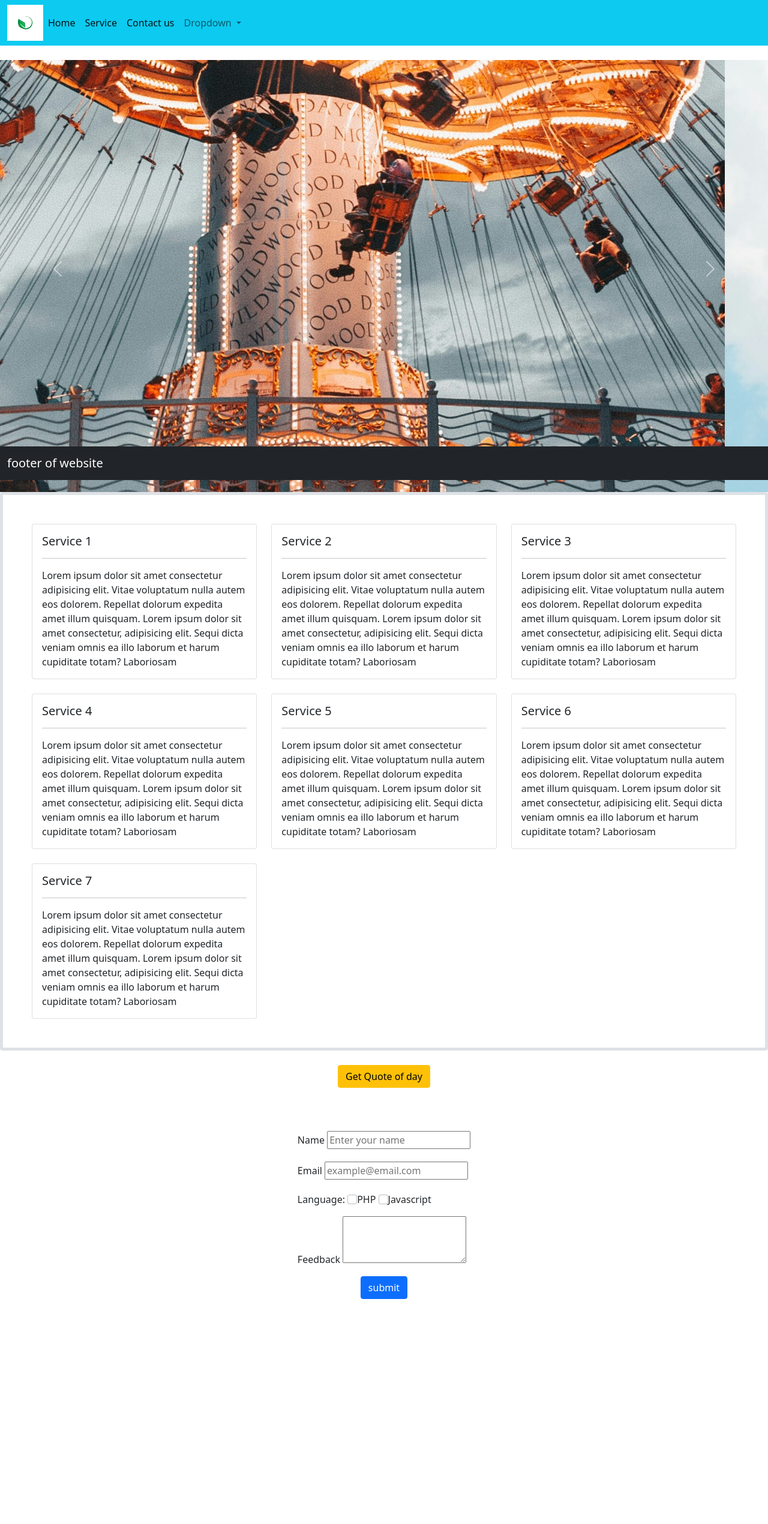
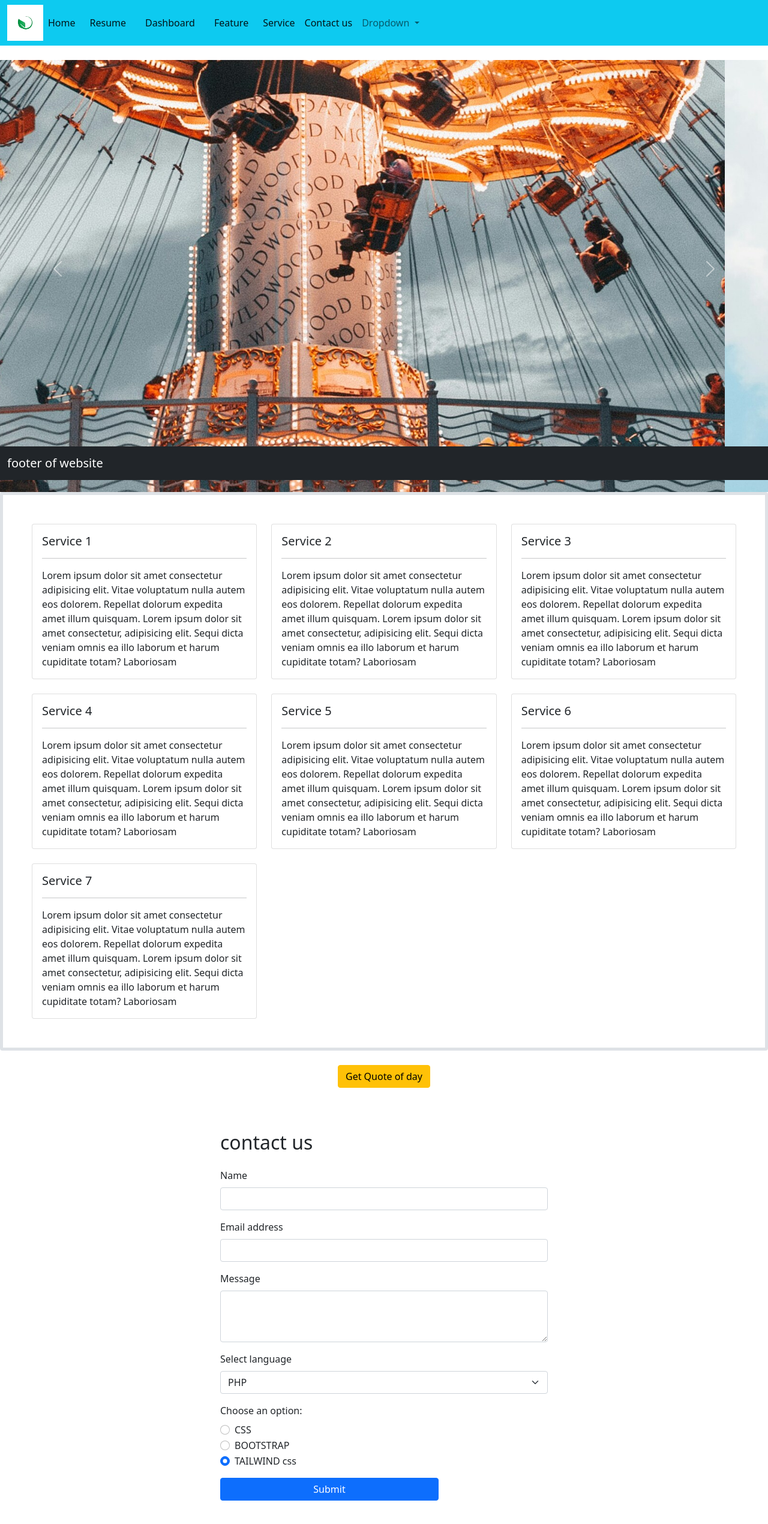
Before and after one commit to vipuls26/internship, a plain HTML site: page css/multipage/home.html in a window 1280 px wide. Shown: the whole page at 60% size. Before the commit the page ends 2261 px from the top, so only its background shows below. Drawn offline with nearby package versions, Linux system fonts and the light colour scheme.

```diff
--- a/css/multipage/home.html
+++ b/css/multipage/home.html
@@ -1,4 +1,4 @@
-<!DOCTYPE html>
+<!doctype html>
 <html lang="en">
   <head>
     <meta charset="UTF-8" />
@@ -49,6 +49,33 @@
             </li>
 
                  <li class="nav-item">
+              <a
+                class="nav-link active mx-2"
+                aria-current="page"
+                href="resume.html"
+                >Resume</a
+              >
+            </li>
+
+            <li class="nav-item">
+              <a
+                class="nav-link active mx-2"
+                aria-current="page"
+                href="dashboard.html"
+                >Dashboard</a
+              >
+            </li>
+
+            <li class="nav-item">
+              <a
+                class="nav-link active mx-2"
+                aria-current="page"
+                href="feature.html"
+                >Feature</a
+              >
+            </li>
+
+            <li class="nav-item">
               <a class="nav-link active" aria-current="page" href="#service"
                 >Service</a
               >
@@ -59,6 +86,8 @@
                 >Contact us</a
               >
             </li>
+
+
 
             <li class="nav-item dropdown">
               <a
@@ -72,9 +101,9 @@
                 Dropdown
               </a>
               <ul class="dropdown-menu" aria-labelledby="navbarDropdown">
-                <li><a class="dropdown-item" href="#">Service</a></li>
+                <li><a class="dropdown-item" href="#service">Service</a></li>
                 <li><hr class="dropdown-divider" /></li>
-                <li><a class="dropdown-item" href="#">Contact</a></li>
+                <li><a class="dropdown-item" href="#contact">Contact</a></li>
               </ul>
             </li>
           </ul>
@@ -133,13 +162,9 @@
       </button>
     </div>
 
-
-
-
     <!-- services section -->
     <div id="service" class="card p-5 border border-5">
       <div class="row g-4">
-
         <div class="col-sm-4">
           <div class="card">
             <div class="card-body">
@@ -187,7 +212,6 @@
             </div>
           </div>
         </div>
-
 
         <div class="col-sm-4">
           <div class="card">
@@ -252,7 +276,6 @@
             </div>
           </div>
         </div>
-
       </div>
     </div>
 
@@ -260,83 +283,130 @@
     <!-- Button trigger modal -->
 
     <div class="text-center">
-<button type="button" class="btn btn-warning mt-4" data-bs-toggle="modal" data-bs-target="#Modal">
+      <button
+        type="button"
+        class="btn btn-warning mt-4"
+        data-bs-toggle="modal"
+        data-bs-target="#Modal"
+      >
         Get Quote of day
       </button>
     </div>
 
     <!-- Modal -->
-<div class="modal fade" id="Modal" tabindex="-1" aria-labelledby="exampleModalLabel" aria-hidden="true">
+    <div
+      class="modal fade"
+      id="Modal"
+      tabindex="-1"
+      aria-labelledby="exampleModalLabel"
+      aria-hidden="true"
+    >
       <div class="modal-dialog">
         <div class="modal-content">
           <div class="modal-header">
             <h5 class="modal-title" id="exampleModalLabel">Quote of day</h5>
-        <button type="button" class="btn-close" data-bs-dismiss="modal" aria-label="Close"></button>
+            <button
+              type="button"
+              class="btn-close"
+              data-bs-dismiss="modal"
+              aria-label="Close"
+            ></button>
           </div>
           <div class="modal-body">
-        <p class="bg-info">Measure what is measurable, and make measurable what is not so.</p>
+            <p class="bg-info">
+              Measure what is measurable, and make measurable what is not so.
+            </p>
           </div>
-
         </div>
       </div>
     </div>
 
     <br />
     <!-- contact section -->
-    <div id="contact" class="d-flex justify-content-center mt-5 mb-5">
 
+    <div id="contact">
 
-    <form action="#" class="needs-validatation mb-5">
+    <div class="container mt-5">
+    <div class="row justify-content-center">
+        <div class="col-md-6">
+            <h2 class="mb-4">contact us</h2>
+            <form>
+
               <div class="mb-3">
-          <label for="name" class="form-label">Name</label>
-          <input
-            type="text"
-            name="name"
-            class="form-control-mb"
-            placeholder="Enter your name"
-            required
-          />
+                    <label for="exampleInputEmail1" class="form-label">Name</label>
+                    <input type="text" class="form-control" id="exampleInputEmail1" aria-describedby="emailHelp">
+
                 </div>
 
                 <div class="mb-3">
-          <label for="email" class="form-label">Email</label>
-          <input
-            type="email"
-            name="email"
-            class="form-control-mb"
-            placeholder="example@email.com"
-          />
+                    <label for="exampleInputEmail1" class="form-label">Email address</label>
+                    <input type="email" class="form-control" id="exampleInputEmail1" aria-describedby="emailHelp">
+
                 </div>
 
-        <div class="mb-2">
-            <label for="checkbox" class="form-label">Language: </label>
-            <input type="checkbox" class="form-check-input">PHP
-            <input type="checkbox" class="form-check-input">Javascript
+
+             <!-- Text Area -->
+                <div class="mb-3">
+                    <label for="exampleTextarea" class="form-label">Message</label>
+                    <textarea class="form-control" id="exampleTextarea" rows="3"></textarea>
                 </div>
 
-        <div class="mb-2">
-          <label for="textarea" class="form-label">Feedback</label>
-          <textarea
-            name="feedback"
-            id="feedback"
-            class="form-control-mb"
-            rows="3"
-          ></textarea>
+                <!-- Select Dropdown -->
+                <div class="mb-3">
+                    <label for="exampleSelect" class="form-label">Select language</label>
+                    <select class="form-select" id="exampleSelect">
+                        <option value="php">PHP</option>
+                        <option value="javascript">JAVASCRIPT</option>
+                        <option value="html">HTML</option>
+                    </select>
                 </div>
-        <div class="text-center">
-          <button type="submit" class="btn btn-primary">submit</button>
+
+
+                <div class="mb-3">
+                    <label class="form-label">Choose an option:</label>
+                    <div class="form-check">
+                        <input class="form-check-input" type="radio" name="flexRadioDefault" id="flexRadioDefault1">
+                        <label class="form-check-label" for="flexRadioDefault1">
+                            CSS
+                        </label>
                     </div>
+                    <div class="form-check">
+                        <input class="form-check-input" type="radio" name="flexRadioDefault" id="flexRadioDefault2" checked>
+                        <label class="form-check-label" for="flexRadioDefault2">
+                            BOOTSTRAP
+                        </label>
+                    </div>
+
+                     <div class="form-check">
+                        <input class="form-check-input" type="radio" name="flexRadioDefault" id="flexRadioDefault2" checked>
+                        <label class="form-check-label" for="flexRadioDefault2">
+                            TAILWIND css
+                        </label>
+                    </div>
+                </div>
+
+
+
+                <button type="submit" class="btn btn-primary col-8">Submit</button>
+
+                <BR><BR></BR></BR>
             </form>
+            </div>
+        </div>
+    </div>
+</div>
+
 
 
 
       <!-- footer -->
-      <nav class="navbar navbar-expand-sm bg-dark navbar-dark fixed-bottom mt-5">
+      <nav
+        class="navbar navbar-expand-sm bg-dark navbar-dark fixed-bottom mt-5"
+      >
         <div class="container-fluid">
-
           <div class="navbar-brand">footer of website</div>
         </div>
       </nav>
-    </div>
+
   </body>
 </html>
--- a/css/multipage/style.css
+++ b/css/multipage/style.css
@@ -5,8 +5,7 @@
 
     /* it is use for reusable contain*/
 
-
-.container{
+    .container {
       width: 100%;
       display: flex;
     }
@@ -18,7 +17,29 @@
       background-color: blanchedalmond;
       position: sticky;
       top: 0;
+    }
+    ul {
+      list-style-type: none;
+      margin: 0;
+      padding: 0;
+      overflow: hidden;
+      background-color: #333333;
+    }
 
+    ul li {
+      float: left;
+    }
+
+    ul li a {
+      display: block;
+      color: white;
+      text-align: center;
+      padding: 14px 16px;
+      text-decoration: none;
+    }
+
+    ul li a:hover {
+      background-color: #111111;
     }
 
     p.name {
@@ -32,6 +53,7 @@ p.resume {
       font-size: 20px;
       color: burlywood;
       padding-left: 50px;
+      padding-right: 20px;
       font-weight: bold;
     }
 
@@ -40,28 +62,41 @@ p.resume {
       margin-top: 10px;
       background-color: rgb(146, 46, 6);
       height: auto;
-  width: 60%;
+      width: 40%;
       margin-left: 10px;
     }
 
+        .extra {
+      border: 5px solid orange;
+      margin-top: 10px;
+      padding-left: 20px;
+      padding-right: 20px;
+      background-color: rgb(146, 46, 6);
+      height: auto;
+      width: auto;
+      margin-left: 10px;
+    }
+
+
     p.edu {
       padding-left: 20px;
+      padding-right: 60px;
       color: aqua;
+
     }
 
     p.exp {
       padding-left: 20px;
+
       color: skyblue;
     }
 
-.contactinfo{
+    .contactinfo {
       color: brown;
       font-size: 20px;
-
-
     }
 
-#contact{
+    #contact {
       width: 25%;
       color: brown;
       background-color: aquamarine;
@@ -69,16 +104,13 @@ p.exp {
       margin-top: 10px;
       padding-left: 20px;
       width: 300px;
-
     }
 
-.info{
+    .info {
       color: rgb(3, 9, 9);
     }
 
-
-.footer
-{
+    .footer {
       border: 2px solid black;
       margin-top: 10px;
       text-align: center;
@@ -89,19 +121,3 @@ p.exp {
       height: 50px;
       padding-top: 10px;
     }
-
-
-.table
-{
-  display: flex;
-  width: 25%;
-  border: 2px green double ;
-  margin-top: 10px;
-  margin-left: 10px;
-  display: block;
-  background-color: coral;
-}
-
-.th,td,tr{
-  border: rgb(5, 35, 47) 2px solid;
-}
```
Also changed, not shown: css/multipage/dashboard.html (+80 -45 lines), css/multipage/resume.html (+16 -31 lines), css/multipage/assets/night-mode.png (added). Lines whose indentation alone changed are shown as unchanged.
